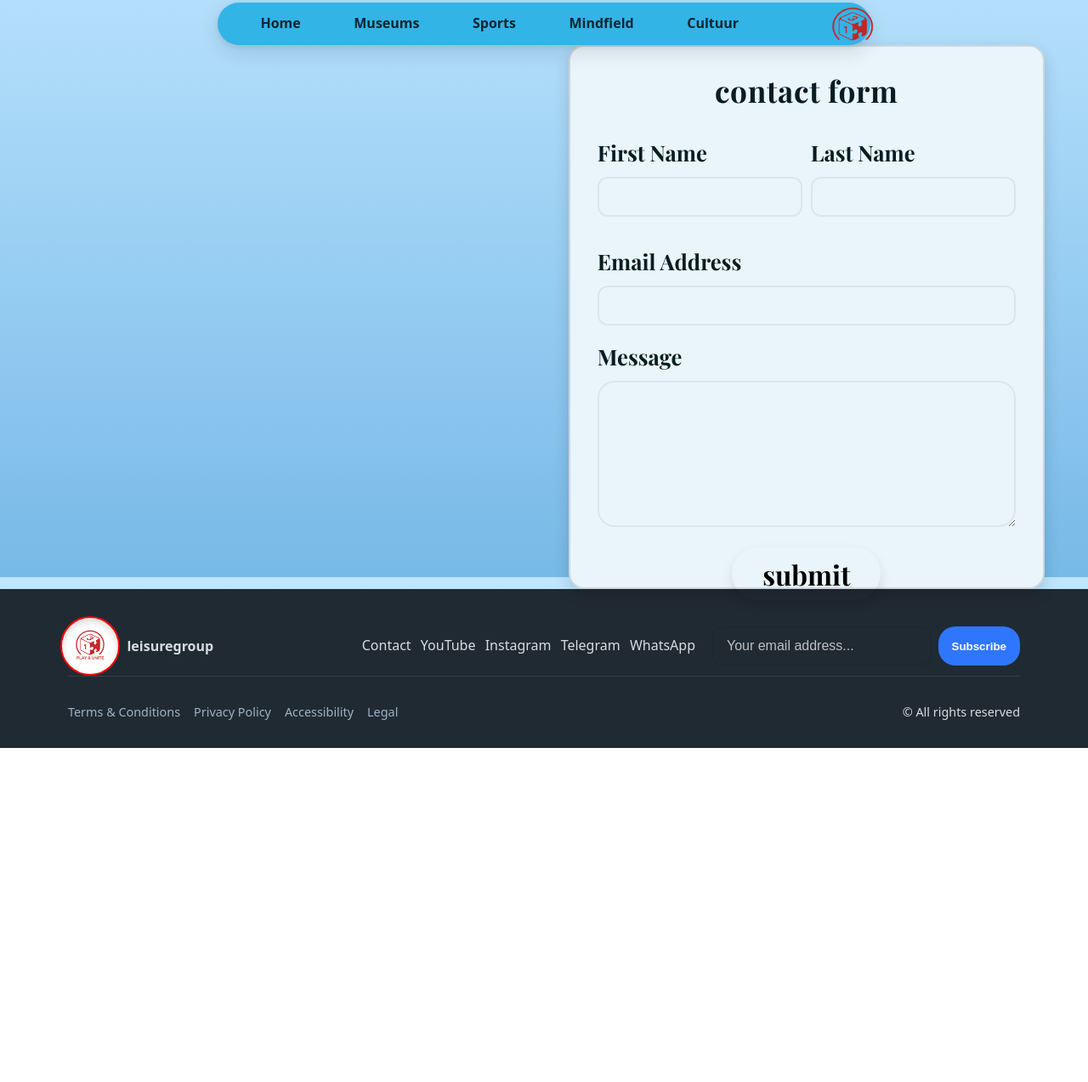
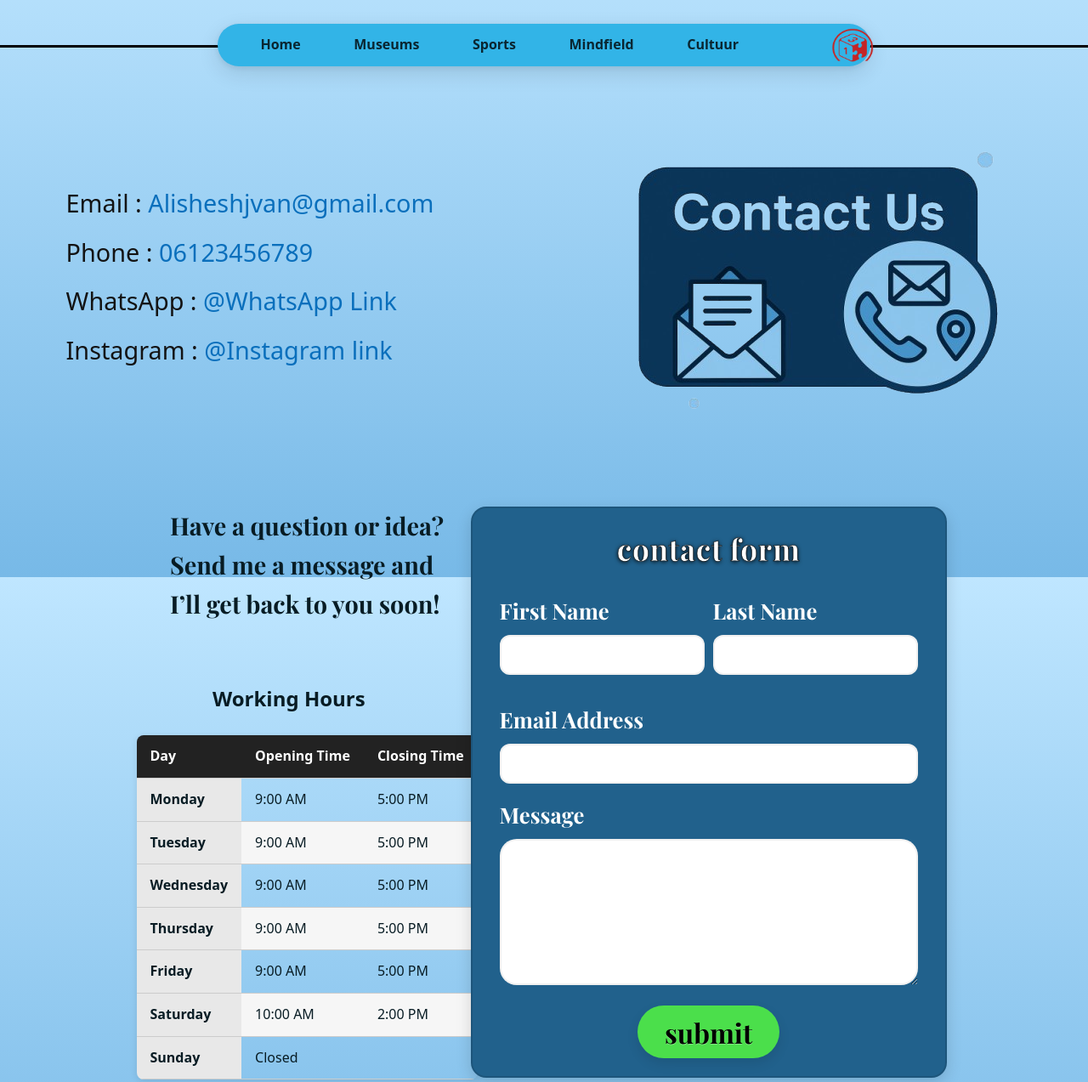
Before and after one commit to alialaie7/web_markup_assessment.github.io, a plain HTML site: page contact.html in a window 1280 px wide. Shown: the part 121-1394 px from the top of the page at 85% size. Before the commit the page ends 1001 px from the top, so only its background shows below. Drawn offline with nearby package versions, Linux system fonts and the light colour scheme.

Commit message:
completion of contact page and create a table

```diff
--- a/contact.html
+++ b/contact.html
@@ -36,6 +36,7 @@
             type="text/css"
         />
     </head>
+
     <body>
         <header class="site-header">
             <section class="container brandbar" aria-label="Brand bar">
@@ -66,9 +67,95 @@
                     />
                 </section>
             </nav>
+        </header>
 
         <main id="home">
-
+            <section class="contact-section">
+                <article>
+                    <p>
+                        Email :
+                        <a href="mailto:alisheshjvan@gmail.com" target="_blank"
+                            >Alisheshjvan@gmail.com</a
+                        >
+                    </p>
+                    <p>
+                        Phone :
+                        <a href="tel:06123456789" target="_blank"
+                            >06123456789</a
+                        >
+                    </p>
+                    <p>
+                        WhatsApp :
+                        <a href="https://web.whatsapp.com/" target="_blank"
+                            >@WhatsApp Link</a
+                        >
+                    </p>
+                    <p>
+                        Instagram :
+                        <a href="https://www.instagram.com/" target="_blank"
+                            >@Instagram link</a
+                        >
+                    </p>
+                </article>
+                <aside class="image-aside">
+                    <img
+                        src="images/contact_banner.png"
+                        alt="banner of contact us"
+                    />
+                </aside>
+            </section>
+            <section class="section-text">
+                <p class="contact-text">
+                    Have a question or idea? <br />Send me a message and<br />
+                    I’ll get back to you soon!
+                </p>
+                <h2 class="margin-text">Working Hours</h2>
+                <table class="schedule-table">
+                    <thead>
+                        <tr>
+                            <th>Day</th>
+                            <th>Opening Time</th>
+                            <th>Closing Time</th>
+                        </tr>
+                    </thead>
+                    <tbody>
+                        <tr>
+                            <td>Monday</td>
+                            <td>9:00 AM</td>
+                            <td>5:00 PM</td>
+                        </tr>
+                        <tr>
+                            <td>Tuesday</td>
+                            <td>9:00 AM</td>
+                            <td>5:00 PM</td>
+                        </tr>
+                        <tr>
+                            <td>Wednesday</td>
+                            <td>9:00 AM</td>
+                            <td>5:00 PM</td>
+                        </tr>
+                        <tr>
+                            <td>Thursday</td>
+                            <td>9:00 AM</td>
+                            <td>5:00 PM</td>
+                        </tr>
+                        <tr>
+                            <td>Friday</td>
+                            <td>9:00 AM</td>
+                            <td>5:00 PM</td>
+                        </tr>
+                        <tr>
+                            <td>Saturday</td>
+                            <td>10:00 AM</td>
+                            <td>2:00 PM</td>
+                        </tr>
+                        <tr>
+                            <td>Sunday</td>
+                            <td colspan="2">Closed</td>
+                        </tr>
+                    </tbody>
+                </table>
+            </section>
 
             <section class="contact-card">
                 <h2 class="form-title">contact form</h2>
@@ -78,24 +165,40 @@
                         <legend class="visually-hidden">Your name</legend>
 
                         <p class="field">
-                        <label for="first">First Name</label>
-                        <input id="first" name="first" type="text" required>
+                            <label class="form_label" for="first"
+                                >First Name</label
+                            >
+                            <input
+                                id="first"
+                                name="first"
+                                type="text"
+                                required
+                            />
                         </p>
 
                         <p class="field">
-                        <label for="last">Last Name</label>
-                        <input id="last" name="last" type="text" required>
+                            <label class="form_label" for="last"
+                                >Last Name</label
+                            >
+                            <input id="last" name="last" type="text" required />
                         </p>
                     </fieldset>
 
                     <p class="field">
-                        <label for="email">Email Address</label>
-                        <input id="email" name="email" type="email" required>
+                        <label class="form_label" for="email"
+                            >Email Address</label
+                        >
+                        <input id="email" name="email" type="email" required />
                     </p>
 
                     <p class="field">
-                        <label for="message">Message</label>
-                        <textarea id="message" name="message" rows="8" required></textarea>
+                        <label class="form_label" for="message">Message</label>
+                        <textarea
+                            id="message"
+                            name="message"
+                            rows="8"
+                            required
+                        ></textarea>
                     </p>
 
                     <p class="actions">
@@ -103,7 +206,6 @@
                     </p>
                 </form>
             </section>
-
 
             <footer class="site-footer">
                 <section class="container foot-grid">
@@ -127,7 +229,7 @@
                             >Your email address</label
                         >
                         <input
-                        id="email"
+                            id="emailAddress"
                             type="email"
                             required
                             placeholder="Your email address..."
@@ -170,5 +272,6 @@
             aria-label="Dismiss cookies message">Got it</label>
 
         </aside> -->
+        </main>
     </body>
 </html>
--- a/stylesheet/stylesheet.css
+++ b/stylesheet/stylesheet.css
@@ -28,6 +28,7 @@ body {
     color: var(--ink);
     background: linear-gradient(180deg, var(--bg-top), var(--bg-bottom));
     line-height: 1.6;
+    background-attachment: fixed;
 }
 img {
     max-width: 100%;
@@ -76,6 +77,7 @@ a:hover {
 /* --- Header --- */
 .site-header {
     padding-top: 0.75rem;
+    border-bottom: 3px solid black;
 }
 .brandbar {
     display: grid;
@@ -126,6 +128,7 @@ a:hover {
     border-radius: 999px;
     box-shadow: var(--shadow);
     margin-inline: 20%;
+    transform: translateY(25px);
     background-color: #32b4e7;
     z-index: 1001;
 }
@@ -147,7 +150,7 @@ a:hover {
 .hero {
     padding: 0;
     margin-inline: calc(50% - 50vw);
-    margin-top: -40px;
+    margin-top: -16px;
 }
 
 .hero-frame {
@@ -496,14 +499,16 @@ a:hover {
 .contact-card {
     position: relative;
     margin-left: auto;
-    margin-right: 4%;
+    margin-right: 13%;
+    margin-top: 1rem;
+    margin-bottom: 1rem;
     width: min(35rem, 70vw);
-    height: min(40rem, 80vw);
-    background: var(--panel);
+    height: min(42rem, 80vw);
+    background: #21618c;
     color: var(--white);
     border-radius: var(--radius);
     box-shadow: 0 6px 18px rgba(0, 0, 0, 0.15);
-    padding: 1.25rem clamp(1rem, 2.5vw, 2rem) 2rem;
+    padding: 1rem clamp(1rem, 2.5vw, 2rem) 2rem;
     border: 2px solid rgba(0, 0, 0, 0.12);
 }
 
@@ -513,10 +518,9 @@ a:hover {
     font-size: clamp(1.6rem, 3.8vw, 2.2rem);
     margin: 0.25rem 0 1rem;
     letter-spacing: 0.02em;
-}
-
-.contact-form {
-    margin-top: 0.25rem;
+    color: white;
+    -webkit-text-stroke: 0.5px black;
+    text-shadow: 0px 1px 5px black;
 }
 
 .name-row {
@@ -544,11 +548,12 @@ a:hover {
     margin: 0.5rem 0 1rem;
 }
 
-label {
+.form_label {
     display: block;
     font-family: "Playfair Display", Georgia, serif;
     font-size: clamp(1.1rem, 2.5vw, 1.6rem);
     margin-bottom: 0.5rem;
+    color: white;
 }
 
 input[type="text"],
@@ -557,7 +562,7 @@ textarea {
     width: 100%;
     border: 0;
     border-radius: 12px;
-    background: var(--white);
+    background: white;
     padding: 0.9rem 1.1rem;
     font-size: 1rem;
     outline: none;
@@ -577,27 +582,112 @@ textarea {
 }
 
 .submit-btn {
-    background: var(--green);
+    background: rgb(75, 223, 75);
     border: 3px solid var(--green-dark);
-    color: #000;
+    color: #000000;
     font-family: "Playfair Display", Georgia, serif;
     font-weight: 700;
     font-size: clamp(1.3rem, 3.5vw, 2rem);
     border-radius: 999px;
-    padding: 0.6rem 2.25rem;
+    padding: 0.6rem 2rem;
     cursor: pointer;
     box-shadow: 0 6px 14px rgba(0, 0, 0, 0.1);
     text-shadow: 0 1px 0 rgba(255, 255, 255, 0.35);
 }
 
 .submit-btn:hover {
-    filter: brightness(0.5);
-    background-color: #8785857e;
+    background-color: #000000;
+    color: white;
 }
 .submit-btn:active {
-    transform: translateY(1px);
+    transform: translateY(3px);
+}
+.contact-section {
+    display: flex;
+    align-items: center;
+    justify-content: center;
+    gap: 5rem;
+    margin: 50px auto;
+    padding: 1rem;
 }
 
+.image-aside img {
+    flex: 1;
+    height: auto;
+    display: block;
+    transform: translateX(70px);
+}
+
+.contact-section article {
+    color: rgb(19, 19, 19);
+    font-size: 1.8rem;
+    line-height: 1;
+}
+
+.section-text {
+    display: block;
+    position: absolute;
+    transform: translateY(-30px);
+}
+
+.contact-text {
+    position: relative;
+    transform: translateX(200px);
+    font-family: Playfair Display;
+    font-size: 1.8rem;
+}
+.margin-text {
+    transform: translateX(250px);
+    margin-top: 70px;
+}
+
+.schedule-table {
+    width: 100%;
+    border-collapse: collapse;
+    margin-top: 1.5rem;
+    margin-left: 40%;
+    font-family: ui-sans-serif, system-ui, -apple-system, "Segoe UI", Roboto,
+        Helvetica, Arial;
+    box-shadow: 0 2px 8px rgba(0, 0, 0, 0.1);
+    overflow: hidden;
+    border-radius: 8px;
+}
+
+/* Header row */
+.schedule-table thead {
+    background-color: #222;
+    color: white;
+}
+
+/* Cell styling */
+.schedule-table th,
+.schedule-table td {
+    padding: 0.75rem 1rem;
+    text-align: left;
+}
+
+/* Give the first column a unique background color */
+.schedule-table td:first-child {
+    background-color: #e8e8e8;
+    font-weight: 600;
+}
+
+/* Alternate row color for readability */
+.schedule-table tbody tr:nth-child(even) {
+    background-color: #f6f6f6;
+}
+
+/* Hover effect (optional, makes it look modern) */
+.schedule-table tbody tr:hover {
+    background-color: #ddd;
+    transition: background 0.3s ease;
+}
+
+/* Add border lines */
+.schedule-table th,
+.schedule-table td {
+    border-bottom: 1px solid #ccc;
+}
 /* --- Responsive --- */
 @media (max-width: 860px) {
     .brandbar {
```
Also changed, not shown: images/contact_banner.png (added). Lines whose indentation alone changed are shown as unchanged.
